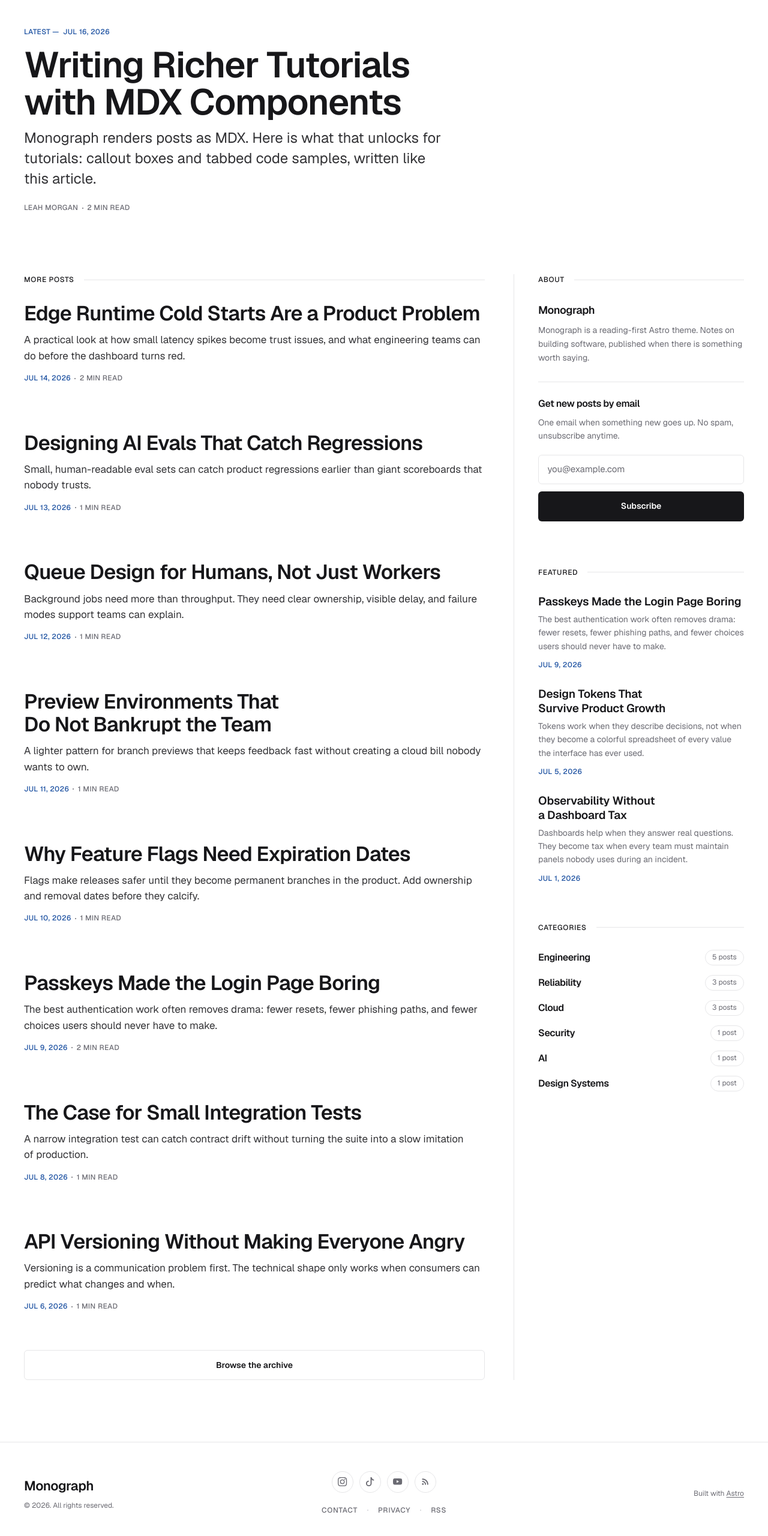
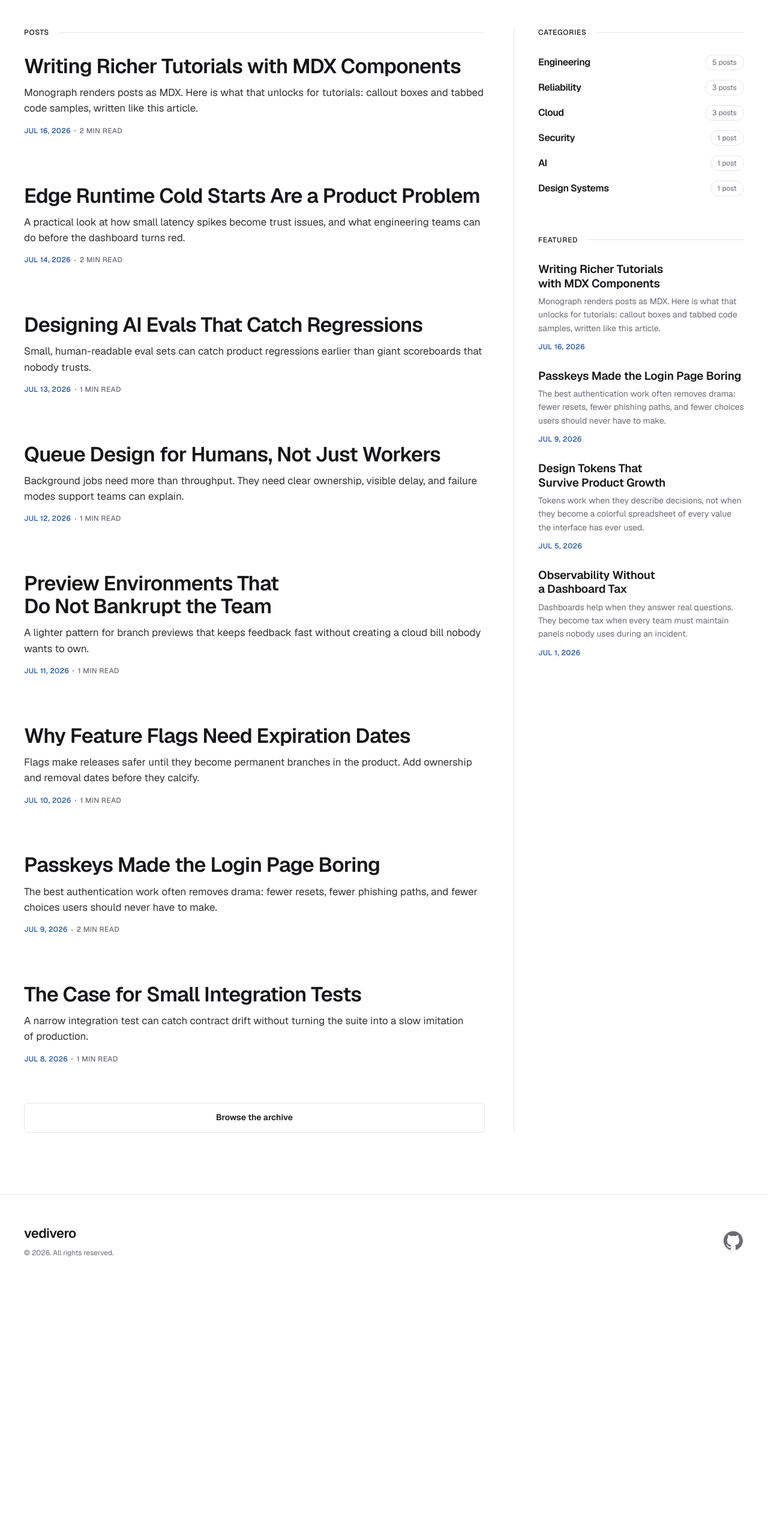
Before and after one commit to vedivero/vedivero.github.io, an Astro site: page / in a window 1280 px wide. Shown: the part 68-2628 px from the top of the page at 60% size. After the commit the page ends 2212 px from the top, so only its background shows below. Built offline with nearby package versions, Linux system fonts and the light colour scheme; Astro itself is replaced by a stand-in of ours; some packages are replaced by stand-ins of ours.

Commit message:
Reset homepage frame: drop lead card and about/newsletter panel

```diff
--- a/src/components/LocalIcon.astro
+++ b/src/components/LocalIcon.astro
@@ -1,5 +1,6 @@
 ---
 import facebook from "@/icons/bootstrap/facebook.svg?raw";
+import github from "@/icons/bootstrap/github.svg?raw";
 import instagram from "@/icons/bootstrap/instagram.svg?raw";
 import link45deg from "@/icons/bootstrap/link-45deg.svg?raw";
 import linkedin from "@/icons/bootstrap/linkedin.svg?raw";
@@ -10,6 +11,7 @@ import youtube from "@/icons/bootstrap/youtube.svg?raw";
 
 const icons = {
   facebook,
+  github,
   instagram,
   "link-45deg": link45deg,
   linkedin,
--- a/src/components/SiteFooter.astro
+++ b/src/components/SiteFooter.astro
@@ -2,17 +2,17 @@
 import LocalIcon from "@/components/LocalIcon.astro";
 import { footerNavigation, siteConfig } from "@/config/site";
 
-const socialIconByLabel = {
-  Instagram: "instagram",
-  TikTok: "tiktok",
-  YouTube: "youtube",
-  RSS: "rss",
-} as const;
+// const socialIconByLabel = {
+//   Instagram: "instagram",
+//   TikTok: "tiktok",
+//   YouTube: "youtube",
+//   RSS: "rss",
+// } as const;
 
-const socials = siteConfig.socials.map((item) => ({
-  ...item,
-  icon: socialIconByLabel[item.label as keyof typeof socialIconByLabel] ?? "link-45deg",
-}));
+// const socials = siteConfig.socials.map((item) => ({
+//   ...item,
+//   icon: socialIconByLabel[item.label as keyof typeof socialIconByLabel] ?? "link-45deg",
+// }));
 const currentYear = new Date().getFullYear();
 ---
 
@@ -24,7 +24,7 @@ const currentYear = new Date().getFullYear();
     </div>
 
     <div class="flex flex-col items-center gap-5">
-      <ul class="flex items-center gap-2.5">
+      <!-- <ul class="flex items-center gap-2.5">
         {
           socials.map((item) => (
             <li>
@@ -39,7 +39,7 @@ const currentYear = new Date().getFullYear();
             </li>
           ))
         }
-      </ul>
+      </ul> -->
 
       <nav aria-label="Footer navigation">
         <ul class="flex flex-wrap items-center justify-center gap-x-4 gap-y-2">
@@ -55,8 +55,10 @@ const currentYear = new Date().getFullYear();
       </nav>
     </div>
 
-    <p class="text-xs text-muted-foreground md:text-right">
-      Built with <a href="https://astro.build/" rel="noreferrer" class="link-quiet underline underline-offset-2">Astro</a>
+    <p class="flex justify-center md:justify-end">
+      <a href="https://github.com/vedivero" target="_blank" rel="noreferrer" class="social-btn" aria-label={`${siteConfig.name} on GitHub`}>
+        <LocalIcon name="github" className="h-8 w-8" />
+      </a>
     </p>
   </div>
 </footer>
--- a/src/config/site.ts
+++ b/src/config/site.ts
@@ -1,6 +1,6 @@
 export const siteConfig = {
   /** Wordmark shown in the header and footer. Monograph uses text, never a logo image. */
-  name: "Monograph",
+  name: "vedivero",
   tagline: "A quiet place for long-form writing",
   title: "Monograph - A minimal Astro blog theme",
   description:
@@ -47,12 +47,12 @@ export const siteConfig = {
 export const navigation = [
   { label: "Archive", href: "/posts/" },
   { label: "Categories", href: "/categories/" },
-  { label: "About", href: "/about/" },
+  // { label: "About", href: "/about/" },
 ];
 
 /** Secondary navigation rendered in the footer. */
 export const footerNavigation = [
-  { label: "Contact", href: "/contact/" },
-  { label: "Privacy", href: "/privacy/" },
-  { label: "RSS", href: "/rss.xml" },
+  // { label: "Contact", href: "/contact/" },
+  // { label: "Privacy", href: "/privacy/" },
+  // { label: "RSS", href: "/rss.xml" },
 ];
--- a/src/pages/index.astro
+++ b/src/pages/index.astro
@@ -1,6 +1,5 @@
 ---
 import { getCollection } from "astro:content";
-import NewsletterSignup from "@/components/NewsletterSignup.astro";
 import PostCard from "@/components/PostCard.astro";
 import SiteFooter from "@/components/SiteFooter.astro";
 import SiteHeader from "@/components/SiteHeader.astro";
@@ -9,11 +8,10 @@ import { siteConfig } from "@/config/site";
 import { categoryHref, getCategoryList, getFeatured, visiblePosts } from "@/lib/posts";
 
 const allPosts = visiblePosts(await getCollection("posts"));
-const [latest, ...rest] = allPosts;
-const feed = rest.slice(0, 8);
-const featured = getFeatured(allPosts, 4).filter((post) => post.id !== latest?.id);
+const feed = allPosts.slice(0, 8);
+const featured = getFeatured(allPosts, 4);
 const categoryList = getCategoryList(allPosts);
-const hasMore = rest.length > feed.length;
+const hasMore = allPosts.length > feed.length;
 ---
 
 <BaseLayout>
@@ -22,15 +20,9 @@ const hasMore = rest.length > feed.length;
     <div class="inner">
       <h1 class="sr-only">{siteConfig.name} — {siteConfig.tagline}</h1>
 
-      {latest && (
-        <section class="pt-10 pb-[var(--space-section)] md:pt-14" aria-label="Latest post">
-          <PostCard post={latest} variant="lead" headingLevel="h2" dateLabel="Latest" />
-        </section>
-      )}
-
-      <div class="grid gap-[var(--space-section)] lg:grid-cols-[minmax(0,4fr)_minmax(0,2fr)] lg:gap-12">
+      <div class="grid gap-[var(--space-section)] pt-10 md:pt-14 lg:grid-cols-[minmax(0,4fr)_minmax(0,2fr)] lg:gap-12">
         <section aria-labelledby="more-posts">
-          <h2 id="more-posts" class="section-title">More posts</h2>
+          <h2 id="more-posts" class="section-title">Posts</h2>
 
           {feed.length > 0 ? (
             <div class="feed">
@@ -46,23 +38,6 @@ const hasMore = rest.length > feed.length;
         </section>
 
         <aside class="sidebar">
-          <section aria-labelledby="about-heading">
-            <h2 id="about-heading" class="section-title">About</h2>
-            <p class="text-lg font-semibold tracking-tight">{siteConfig.name}</p>
-            <p class="mt-2 text-pretty text-sm leading-relaxed text-muted-foreground">{siteConfig.about}</p>
-            <div class="mt-7 border-t border-border pt-6">
-              <NewsletterSignup />
-            </div>
-          </section>
-
-          {featured.length > 0 && (
-            <section aria-labelledby="featured-heading">
-              <h2 id="featured-heading" class="section-title">Featured</h2>
-              <div class="grid gap-7">
-                {featured.map((post) => <PostCard post={post} variant="compact" headingLevel="h3" />)}
-              </div>
-            </section>
-          )}
 
           {categoryList.length > 0 && (
             <section aria-labelledby="categories-heading">
@@ -81,6 +56,17 @@ const hasMore = rest.length > feed.length;
               </ul>
             </section>
           )}
+
+          {featured.length > 0 && (
+            <section aria-labelledby="featured-heading">
+              <h2 id="featured-heading" class="section-title">Featured</h2>
+              <div class="grid gap-7">
+                {featured.map((post) => <PostCard post={post} variant="compact" headingLevel="h3" />)}
+              </div>
+            </section>
+          )}
+
+
         </aside>
       </div>
     </div>
```
Also changed, not shown: src/icons/bootstrap/github.svg (added).
